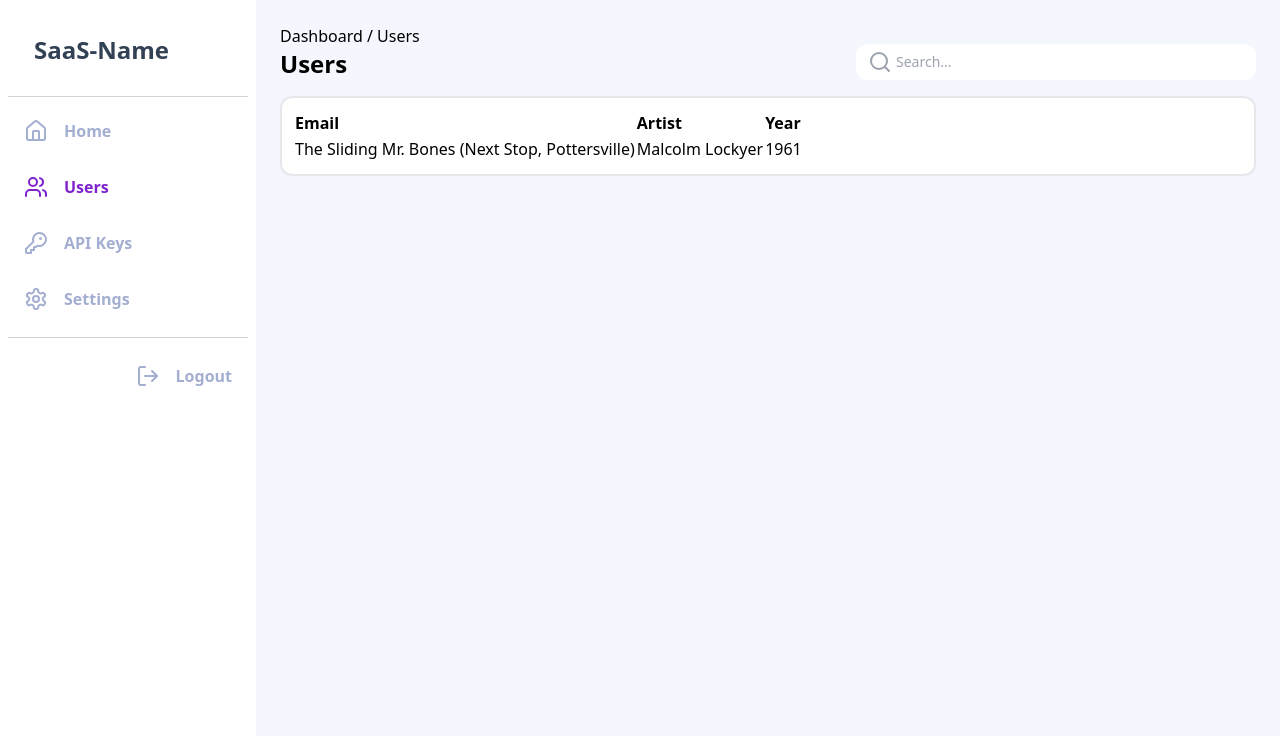
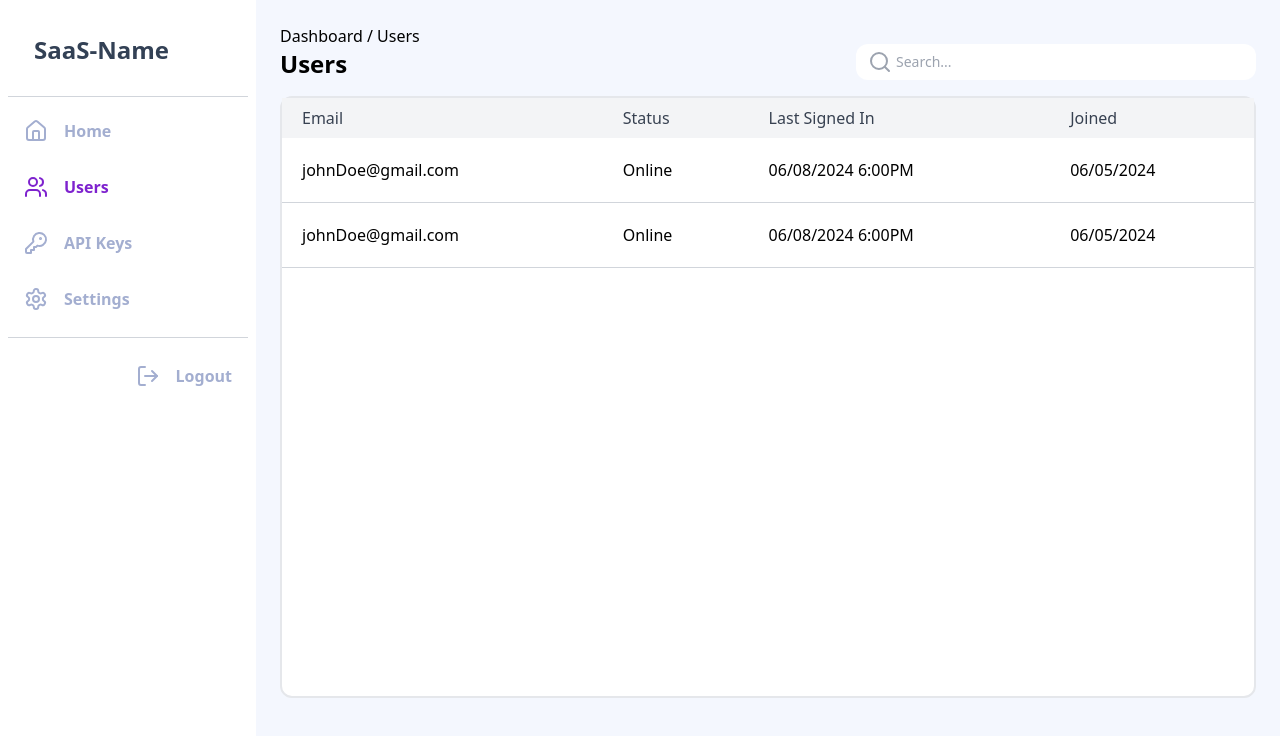
Before and after one commit to Bay-Valley-Tech-Code-Academy/BVT-BaaS-API, a React (Vite) app in the folder front-end/: page /dashboard/users in a window 1280 px wide. Shown: the top 736 px of the page. Built offline with nearby package versions, Linux system fonts and the light colour scheme.

Commit message:
Started working on users page

```diff
--- a/front-end/src/pages/Users.jsx
+++ b/front-end/src/pages/Users.jsx
@@ -4,20 +4,34 @@ export default function Users() {
   return (
     <>
       <PageHeader path="Dashboard / Users" header="Users" />
-      <div className="w-full rounded-xl border-2 bg-white p-3">
-        <table className="table-auto border-spacing-4">
+      <div className="h-4/5 w-full rounded-xl border-2 bg-white">
+        <table className="w-full table-auto">
           <thead>
-            <tr className="text-left">
-              <th>Email</th>
-              <th>Artist</th>
-              <th>Year</th>
+            <tr className="w-full bg-gray-100 text-left">
+              <th className="p-2 pl-5 pr-5 font-medium text-gray-700">Email</th>
+              <th className="p-2 pl-5 pr-5 font-medium text-gray-700">
+                Status
+              </th>
+              <th className="p-2 pl-5 pr-5 font-medium text-gray-700">
+                Last Signed In
+              </th>
+              <th className="p-2 pl-5 pr-5 font-medium text-gray-700">
+                Joined
+              </th>
             </tr>
           </thead>
           <tbody>
-            <tr>
-              <td>The Sliding Mr. Bones (Next Stop, Pottersville)</td>
-              <td>Malcolm Lockyer</td>
-              <td>1961</td>
+            <tr className="border-b border-gray-300 text-left">
+              <td className="p-5">johnDoe@gmail.com</td>
+              <td className="p-5">Online</td>
+              <td className="p-5 font-light">06/08/2024 6:00PM</td>
+              <td className="p-5 font-light">06/05/2024</td>
+            </tr>
+            <tr className="border-b border-gray-300 text-left">
+              <td className="p-5">johnDoe@gmail.com</td>
+              <td className="p-5">Online</td>
+              <td className="p-5 font-light">06/08/2024 6:00PM</td>
+              <td className="p-5 font-light">06/05/2024</td>
             </tr>
           </tbody>
         </table>
```
